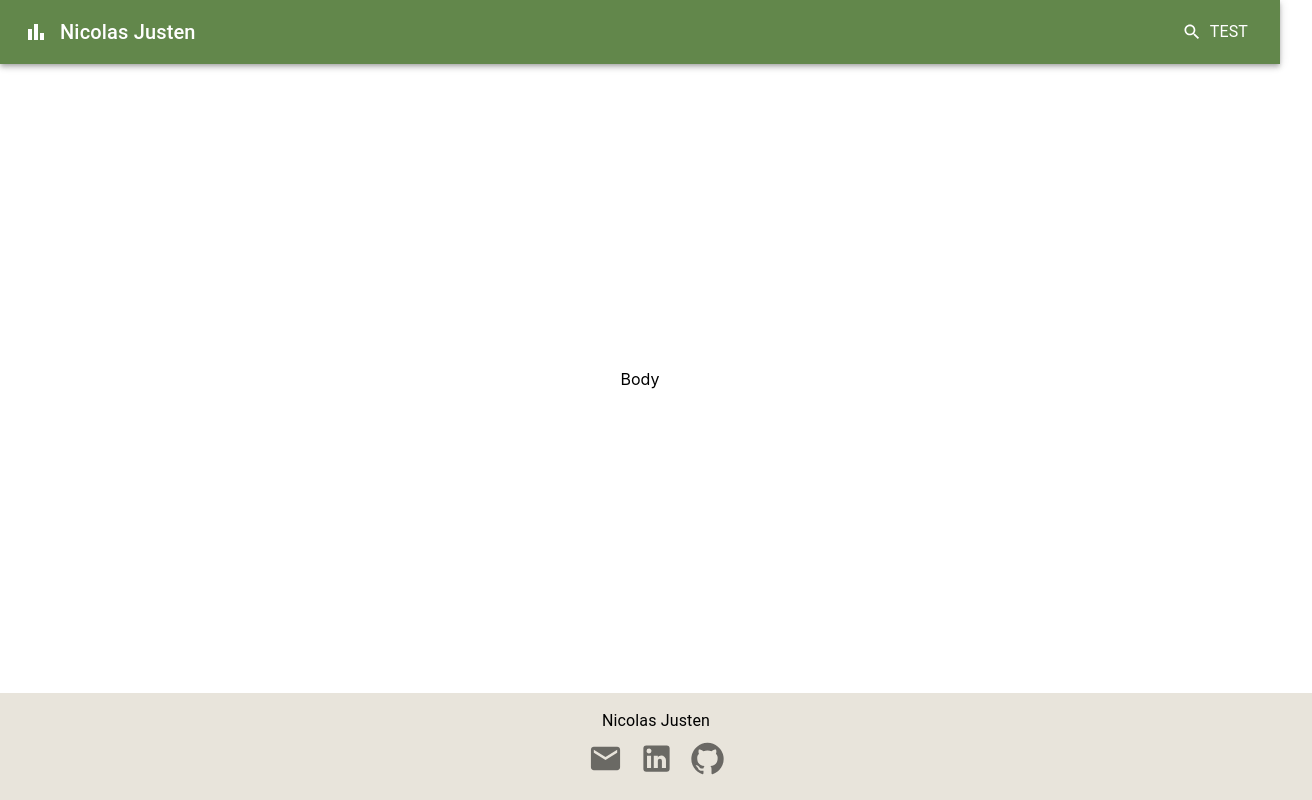
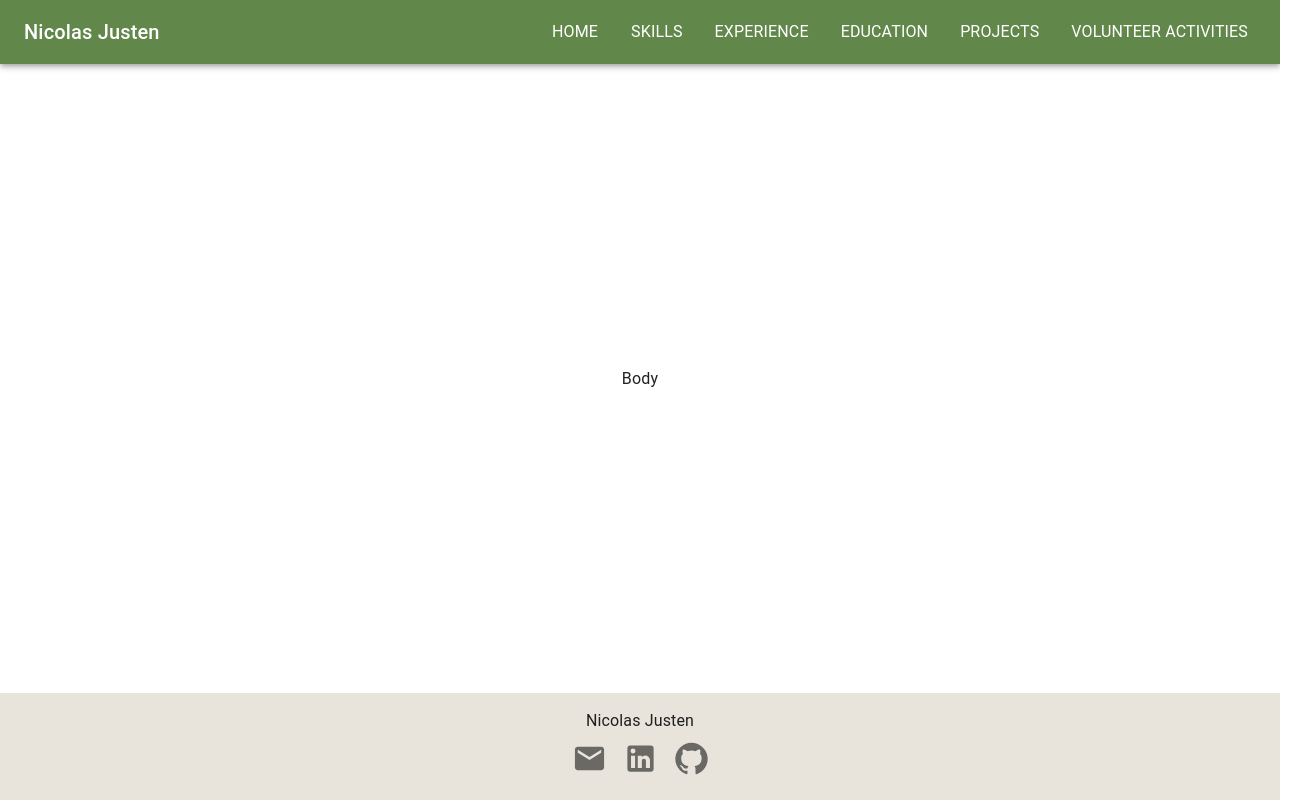
Before and after one commit to nicolasjusten95/nicolas-justen-portfolio, a React (Create React App) app: page / in a window 1280 px wide. Shown: the whole page, 1312 px wide, since content can reach past the window. Built offline with nearby package versions, Linux system fonts and the light colour scheme.

Commit message:
add basic structure

```diff
--- a/src/App.tsx
+++ b/src/App.tsx
@@ -1,14 +1,18 @@
-import React from 'react';
+import React, {useState} from 'react';
 import './App.css';
 import Header from "./components/header/Header";
 import Footer from "./components/footer/Footer";
 import Body from "./components/body/Body";
-import {Box, ThemeProvider} from "@mui/material";
-import {theme} from "./utils/MuiTheme";
+import {Box, CssBaseline, ThemeProvider} from "@mui/material";
+import {themeDark, themeLight} from "./utils/MuiTheme";
 
 function App() {
+
+    const [light, setLight] = useState<boolean>(true);
+
     return (
-        <ThemeProvider theme={theme}>
+        <ThemeProvider theme={light ? themeLight : themeDark}>
+            <CssBaseline />
             <Box
                 minHeight={'100vh'}
                 display={'flex'}
--- a/src/api/NavBarApi.ts
+++ b/src/api/NavBarApi.ts
@@ -1,8 +1,5 @@
-import React from "react";
-
 export interface Page {
     name: string;
-    icon: React.ReactElement;
     onClick: () => void;
     key: number;
 }
--- a/src/components/header/Header.tsx
+++ b/src/components/header/Header.tsx
@@ -3,7 +3,6 @@ import {
     Box,
     Button,
     IconButton,
-    ListItemIcon,
     ListItemText,
     Menu,
     MenuItem,
@@ -12,11 +11,10 @@ import {
     Toolbar,
     Typography
 } from "@mui/material";
-import BarChartIcon from '@mui/icons-material/BarChart';
 import MenuIcon from '@mui/icons-material/Menu';
 import React, {MouseEvent, useState} from "react";
-import SearchIcon from '@mui/icons-material/Search';
 import {Page} from "../../api/NavBarApi";
+import {pages, title} from "../../data/HeaderData";
 
 
 interface HeaderProps {
@@ -34,16 +32,9 @@ const Header = (props: HeaderProps) => {
         setAnchorNav(null);
     };
 
-    const title: string = 'Nicolas Justen';
-    const icon: React.ReactElement = <BarChartIcon/>;
-    const pages: Page [] = [
-        {name: 'Test', icon: <SearchIcon/>, onClick: () => null, key: 1},
-    ];
-
     const getButtonFromPage = (page: Page): React.ReactElement => {
         return <Button
             key={page.key}
-            startIcon={page.icon}
             onClick={page.onClick}
             color='inherit'>
             <Typography>{page.name}</Typography>
@@ -54,7 +45,6 @@ const Header = (props: HeaderProps) => {
         return <MenuItem
             key={page.key}
             onClick={page.onClick}>
-            <ListItemIcon>{page.icon}</ListItemIcon>
             <ListItemText>
                 <Typography>{page.name}</Typography>
             </ListItemText>
@@ -66,14 +56,6 @@ const Header = (props: HeaderProps) => {
             position='static'
             sx={{mb: 2}}>
             <Toolbar>
-                <IconButton
-                    size='large'
-                    edge='start'
-                    color='inherit'
-                    aria-label='logo'
-                    onClick={() => null}>
-                    {icon}
-                </IconButton>
                 <Typography
                     variant='h6'
                     component='div'
--- /dev/null
+++ b/src/data/HeaderData.ts
@@ -0,0 +1,11 @@
+import {Page} from "../api/NavBarApi";
+
+export const title: string = 'Nicolas Justen';
+export const pages: Page [] = [
+    {name: 'Home', onClick: () => null, key: 1},
+    {name: 'Skills', onClick: () => null, key: 2},
+    {name: 'Experience', onClick: () => null, key: 3},
+    {name: 'Education', onClick: () => null, key: 4},
+    {name: 'Projects', onClick: () => null, key: 5},
+    {name: 'Volunteer Activities', onClick: () => null, key: 6},
+];
--- a/src/utils/MuiTheme.ts
+++ b/src/utils/MuiTheme.ts
@@ -1,7 +1,11 @@
 import {createTheme} from "@mui/material";
 
-export const theme = createTheme({
+
+export const themeLight = createTheme({
     palette: {
+        background: {
+            default: "#ffffff"
+        },
         primary: {
             main: "#62874b"
         },
@@ -10,3 +14,17 @@ export const theme = createTheme({
         }
     }
 });
+
+export const themeDark = createTheme({
+    palette: {
+        background: {
+            default: "#272935"
+        },
+        primary: {
+            main: "#62874b"
+        },
+        secondary: {
+            main: "#e8e4db"
+        }
+    }
+});
```
